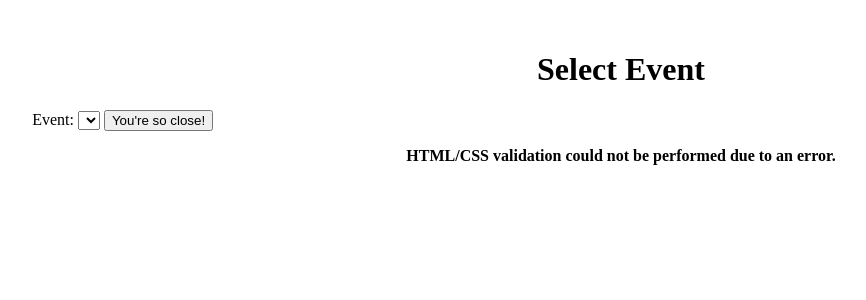
After one commit to ACCDjangoGirls/cosmetology_webapp, a Django app: page /user_appointment_pick_event in a window 1280 px wide. The commit adds this page. Shown: the top 300 px of the page, without its empty margins (19-885 px from the left). Run offline with Django 5.2, Linux system fonts and the light colour scheme; the visitor is signed in with stand-in values (Sample User, id 1); data that the repository does not hold is empty.

Commit message:
omg omg filtering services when making appointments works

```diff
--- a/core/forms.py
+++ b/core/forms.py
@@ -14,7 +14,7 @@ class EventForm(forms.ModelForm):
 class AppointmentForm(forms.ModelForm):
     class Meta:
         model = Reservation
-        fields = ['event', 'services', 'time_and_date']
+        fields = ['services', 'time_and_date']
         #widgets are needed for pretty date picking
         widgets = {
             'time_and_date': forms.DateTimeInput(attrs={'type': 'datetime-local'}),
--- /dev/null
+++ b/core/templates/core/event_select.html
@@ -0,0 +1,20 @@
+{% extends 'base.html' %}
+
+
+
+{%block content%}
+<h1>Select Event</h1>
+
+<form method="post">
+    {% csrf_token %}
+
+    <label for="event">Event:</label>
+    <select name="event" id="event">
+        {% for event in events %}
+            <option value="{{ event.id }}">{{ event.name }}</option>
+        {% endfor %}
+    </select>
+    <button type="submit">You're so close!</button>
+</form>
+
+{% endblock %}
--- a/core/templates/core/user_appointments.html
+++ b/core/templates/core/user_appointments.html
@@ -35,6 +35,6 @@
     <p>You have no appointments scheduled.</p>
 {% endif %}
 
-<a href="{% url 'Cosmetology:user_appointment_add'%}">Book an appointment</a>
+<a href="{% url 'Cosmetology:user_appointment_pick_event'%}">Book an appointment</a>
 
 {% endblock %}
--- a/core/urls.py
+++ b/core/urls.py
@@ -23,7 +23,8 @@ urlpatterns = [
 
     path("user_appointments", views.UserAppointments.as_view(), name="user_appointments"), #list their appts.
     path("user_appointment_cancel/<pk>", views.UserAppointmentCancel.as_view(), name="user_appointment_cancel"),
-    path("user_appointment_add", views.UserAppointmentAdd.as_view(), name="user_appointment_add"),
+    path("user_appointment_pick_event", views.SelectEventView.as_view(), name="user_appointment_pick_event"),
+    path("user_appointment_add/<int:event_id>", views.UserAppointmentAdd.as_view(), name="user_appointment_add"),
     path("user_appointment_edit/<pk>", views.UserAppointmentEdit.as_view(), name="user_appointment_update"),
 
     #admin only
--- a/core/views.py
+++ b/core/views.py
@@ -58,16 +58,36 @@ class UserAppointments(LoginRequiredMixin, generic.ListView):
     def get_queryset(self):
         return Reservation.objects.filter(user=self.request.user)
 
+class SelectEventView(LoginRequiredMixin, View): #cant use generic here since we are not CRUDing, only grabbing an event id and trying to pass it down to the next view
+    def get(self, request):
+        events = Event.objects.all()
+        return render(request, 'core/event_select.html', {'events': events})
+
+    def post(self, request):
+        event_id = request.POST.get('event') #get that event id
+        return redirect('Cosmetology:user_appointment_add', event_id=event_id) #go to the appointment_add view and provide the event to the view for filtering logic
+
 class UserAppointmentAdd(LoginRequiredMixin, generic.CreateView):
     model = Reservation
     form_class = AppointmentForm
     template_name = "core/appointment_create.html"
     success_url = reverse_lazy('Cosmetology:user_appointments')
 
+    #filtering what services show up
+    def get_form(self, form_class=None):
+        form = super().get_form(form_class)
+        form.fields['services'].queryset = Service.objects.filter(event=self.kwargs['event_id'])
+        return form
+
+
     def form_valid(self, form): #using form_valid to automatically assign a pro, kinda like how we did with owner.py
         user = self.request.user #get the user
         form.instance.user = user #assign to the form, like owner.py
         form.instance.username = user.username #assign username
+
+        event_id = self.kwargs.get('event_id') #you use self.kwargs.get to grab an id from a url
+        event = get_object_or_404(Event, pk=event_id)
+        form.instance.event = event #make the selection from the last page apply to the appointment
 
         selected_services = form.cleaned_data['services'] #this is how u get the clean data in a form valid function
 
@@ -94,11 +114,11 @@ class UserAppointmentEdit(LoginRequiredMixin, generic.UpdateView):
     form_class = AppointmentForm
     template_name = "core/appointment_edit.html"
 
-    def get_queryset(self):
-        qs = super().get_queryset()
+    def get_queryset(self): #usually in owner.py
+        qs = super().get_queryset() #the queryset is the set of appointments that a user can get directed to. We are filtering them here.
         if self.request.user.is_superuser:
-            return qs
-        return qs.filter(user=self.request.user)
+            return qs #make every appointment available for the admin
+        return qs.filter(user=self.request.user) #only make the user's appointments available for the user
 
     def form_valid(self, form): #using form_valid to automatically assign a pro, kinda like how we did with owner.py
         selected_services = form.cleaned_data['services'] #this is how u get the clean data in a form valid function
```
